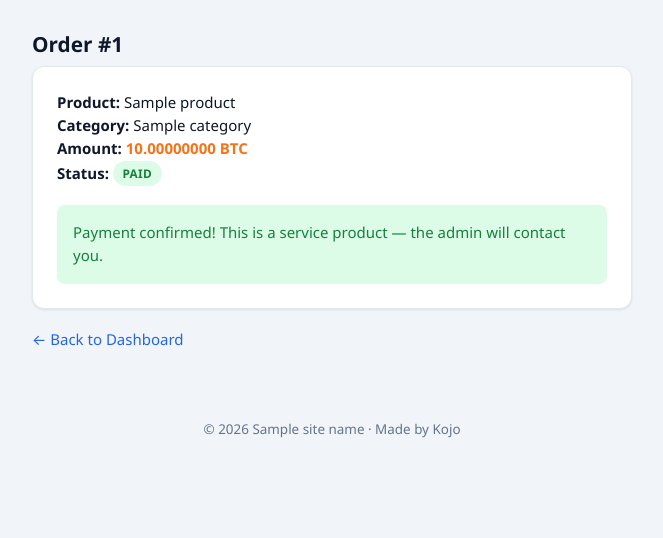
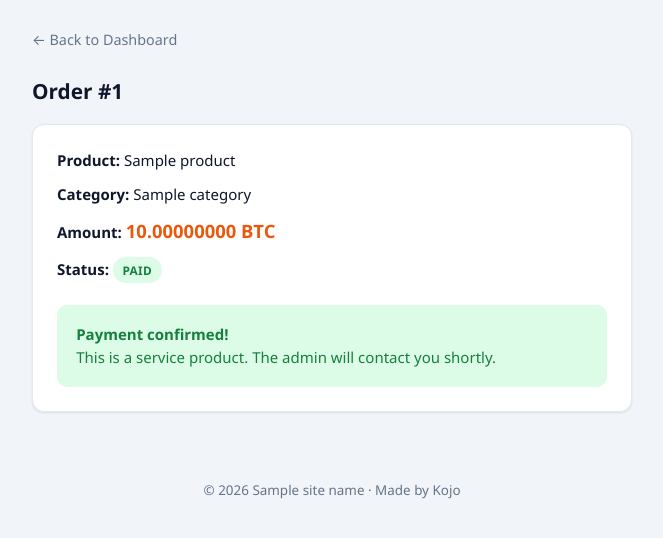
Before and after one commit to ajewoletemi/kojo-content-store, a FastAPI app: template app/templates/order.html in a window 1280 px wide. Shown: the top 538 px of the page, without its empty margins (308-971 px from the left). Run offline with FastAPI, Linux system fonts and the light colour scheme; the template is opened without the code that fills it: most values are stand-ins (such as "Sample title", 1, 10 or a date in 2020).

Commit message:
Update order.html

```diff
--- a/app/templates/order.html
+++ b/app/templates/order.html
@@ -1,50 +1,70 @@
 {% extends "base.html" %}
 {% block title %}Order #{{ order.id }} · {{ site_name }}{% endblock %}
+
 {% block content %}
 <div class="container" style="max-width:640px;">
+
+  <div style="margin-bottom:1.5rem;">
+    <a href="/dashboard" style="font-size:0.9rem; color:#64748b;">← Back to Dashboard</a>
+  </div>
+
   <h2 class="section-title">Order #{{ order.id }}</h2>
 
-  <div class="card">
+  <div class="card" style="margin-top:1rem;">
+    <div style="display:grid; gap:0.7rem;">
       <p><strong>Product:</strong> {{ order.product.title }}</p>
       <p><strong>Category:</strong> {{ order.product.category|capitalize }}</p>
-    <p><strong>Amount:</strong> <span style="color:#f97316; font-weight:700;">{{ "%.8f"|format(order.amount_btc) }} BTC</span></p>
-    <p><strong>Status:</strong>
+      <p>
+        <strong>Amount:</strong>
+        <span style="color:#ea580c; font-weight:700; font-size:1.15rem;">
+          {{ "%.8f"|format(order.amount_btc) }} BTC
+        </span>
+      </p>
+      <p>
+        <strong>Status:</strong>
         <span class="badge {% if order.status == 'paid' %}badge-paid{% else %}badge-pending{% endif %}">
           {{ order.status }}
         </span>
       </p>
+    </div>
 
     {% if order.status != 'paid' %}
-    <hr style="margin:1.2rem 0; border:none; border-top:1px solid #e5e7eb;">
-    <h3 style="margin-bottom:0.6rem;">Pay with Bitcoin</h3>
-    <p style="font-size:0.9rem; color:#6b7280; margin-bottom:0.6rem;">
-      Send exactly <strong>{{ "%.8f"|format(order.amount_btc) }} BTC</strong> to the address below.
-      After sending, paste the transaction ID and click Confirm. An admin will verify and unlock your download.
+    <hr style="margin:1.4rem 0; border:none; border-top:1px solid #e5e7eb;">
+
+    <h3 style="margin-bottom:0.6rem; font-size:1.1rem;">Pay with Bitcoin</h3>
+    <p style="font-size:0.92rem; color:#6b7280; margin-bottom:1rem; line-height:1.5;">
+      Send <strong>exactly {{ "%.8f"|format(order.amount_btc) }} BTC</strong> to the address below.
+      After sending, paste the transaction ID and click the button.
+      An admin will verify the payment and unlock your download.
     </p>
 
     <div class="btc-box">
       {{ bitcoin_address }}
     </div>
 
-    <form method="post" action="/order/{{ order.id }}/confirm">
+    <form method="post" action="/order/{{ order.id }}/confirm" style="margin-top:1.2rem;">
       <div class="form-group">
-        <label>Bitcoin Transaction ID (optional but recommended)</label>
-        <input type="text" name="tx_id" placeholder="e.g. a1b2c3d4..." value="{{ order.tx_id }}">
+        <label>Bitcoin Transaction ID (recommended)</label>
+        <input type="text" name="tx_id" placeholder="e.g. a1b2c3d4e5f6..." value="{{ order.tx_id or '' }}">
       </div>
-      <button type="submit" class="btn btn-orange">I have sent the payment</button>
+      <button type="submit" class="btn btn-orange btn-full">
+        I have sent the payment
+      </button>
     </form>
     {% else %}
-    <div style="margin-top:1.2rem; padding:1rem; background:#dcfce7; border-radius:8px; color:#15803d;">
-      Payment confirmed!
+    <div class="success-box" style="margin-top:1.4rem;">
+      <strong>Payment confirmed!</strong><br>
       {% if order.product.file_path %}
-      <a href="/download/{{ order.id }}" class="btn btn-blue btn-sm" style="margin-left:0.5rem;">Download File</a>
+        You can now download your file.
+        <div style="margin-top:0.9rem;">
+          <a href="/download/{{ order.id }}" class="btn btn-blue">Download File</a>
+        </div>
       {% else %}
-      This is a service product — the admin will contact you.
+        This is a service product. The admin will contact you shortly.
       {% endif %}
     </div>
     {% endif %}
   </div>
 
-  <p style="margin-top:1.2rem;"><a href="/dashboard">← Back to Dashboard</a></p>
 </div>
 {% endblock %}
```
Lines whose indentation alone changed are shown as unchanged.
